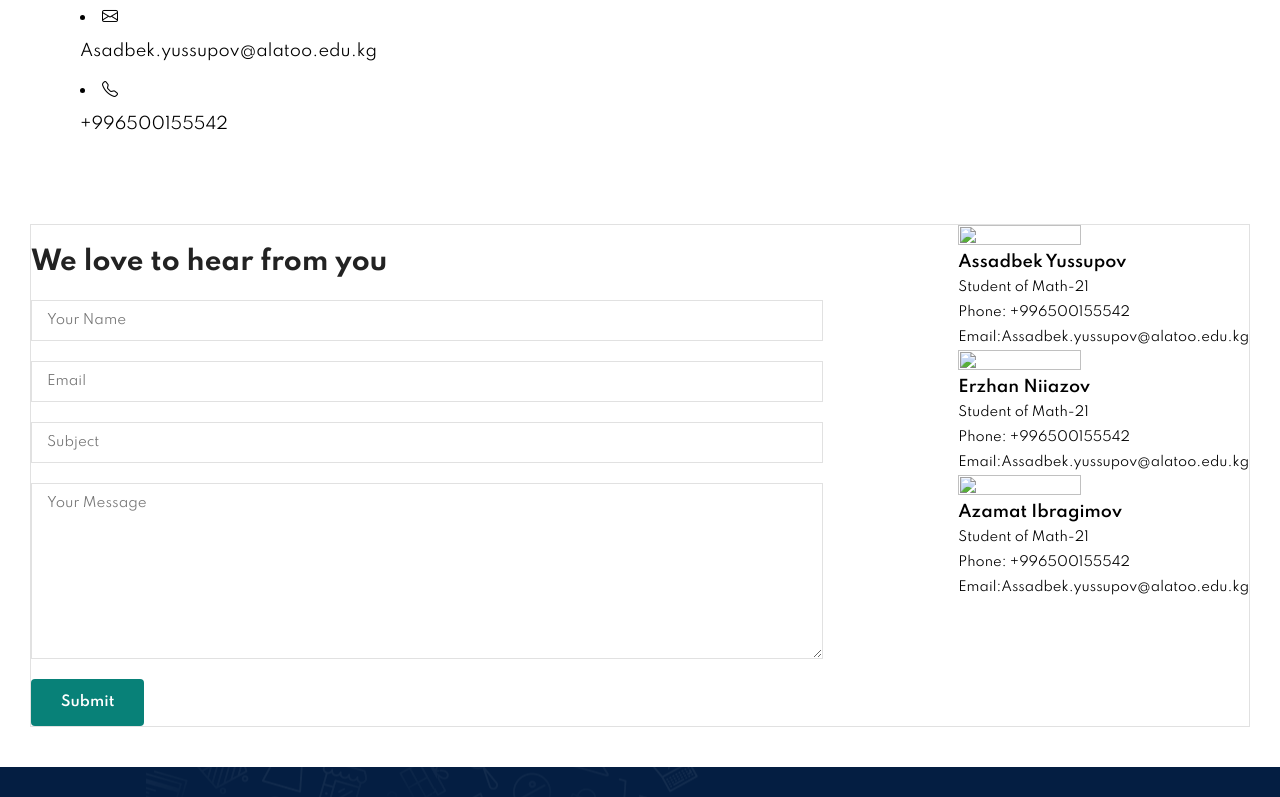
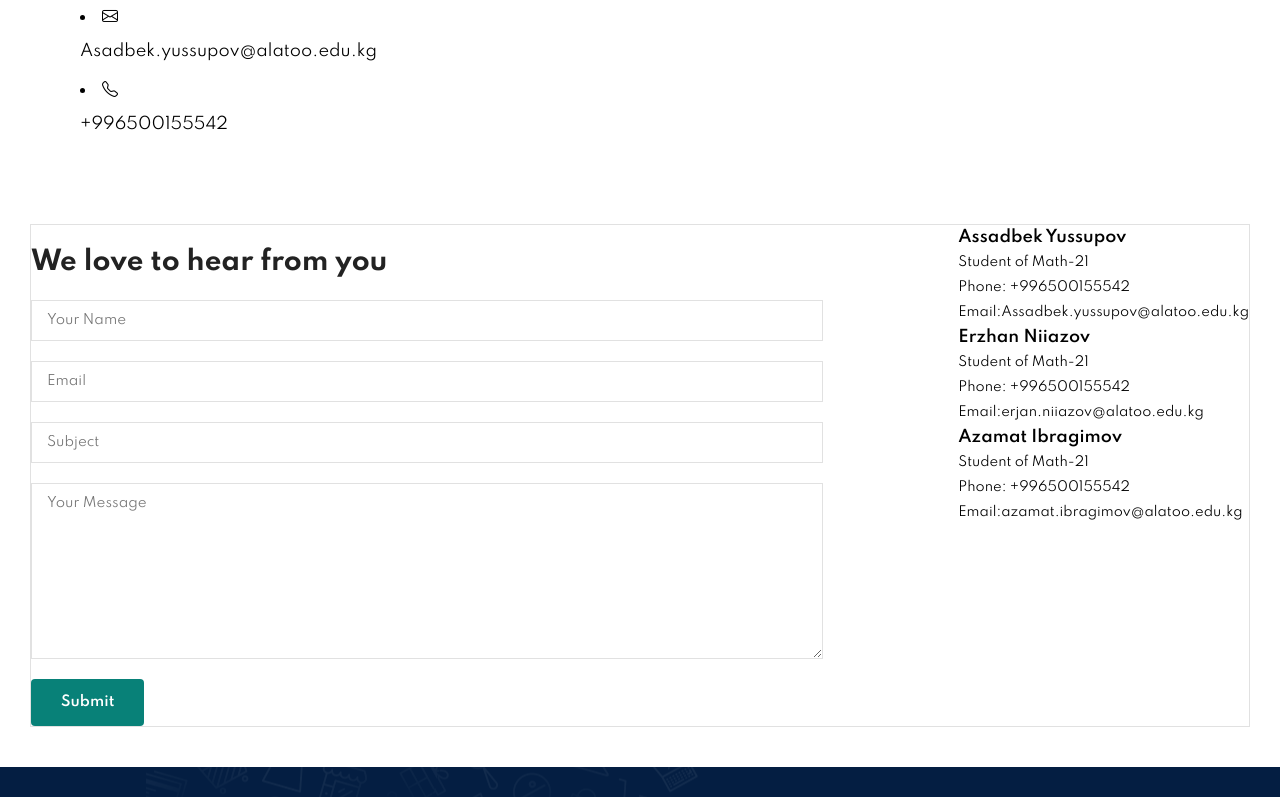
Before and after one commit to Asadyussupov/e-commerce-shop, a plain HTML site: page contact.html in a window 1280 px wide. Shown: the part 522-1319 px from the top of the page. Drawn offline with nearby package versions, Linux system fonts and the light colour scheme.

Commit message:
Update contact.html

```diff
--- a/contact.html
+++ b/contact.html
@@ -66,21 +66,21 @@
 
         <div class="people">
             <div class="person">
-                <img src="" alt="">
+
                 <p><span>Assadbek Yussupov</span> Student of Math-21 <br>
                 Phone: +996500155542 <br>Email:Assadbek.yussupov@alatoo.edu.kg</p>
             </div>
 
             <div class="person">
-                <img src="" alt="">
+
                 <p><span>Erzhan Niiazov</span> Student of Math-21 <br>
-                Phone: +996500155542 <br>Email:Assadbek.yussupov@alatoo.edu.kg</p>
+                Phone: +996500155542 <br>Email:erjan.niiazov@alatoo.edu.kg</p>
             </div>
 
             <div class="person">
-                <img src="" alt="">
+
                 <p><span>Azamat Ibragimov</span> Student of Math-21 <br>
-                Phone: +996500155542 <br>Email:Assadbek.yussupov@alatoo.edu.kg</p>
+                Phone: +996500155542 <br>Email:azamat.ibragimov@alatoo.edu.kg</p>
             </div>
 
         </div>
```
